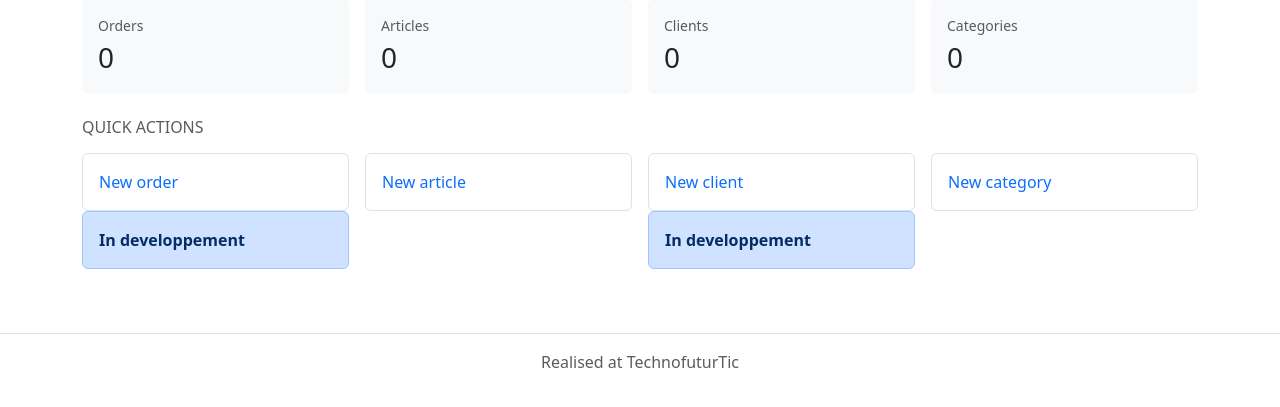
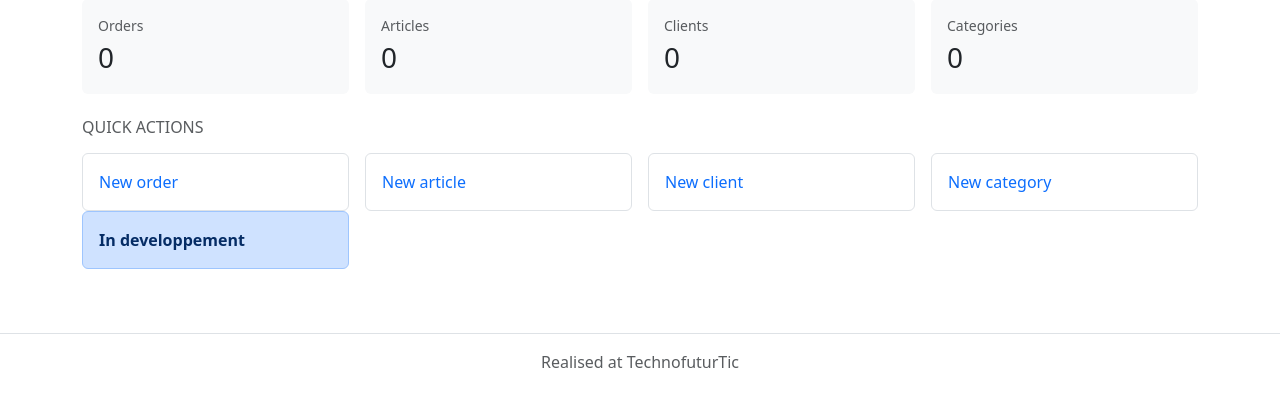
Before and after one commit to CorentinLeonet/Order-Management, a Flask app: page / in a window 1280 px wide. Shown: the part 181-588 px from the top of the page. Run offline with Flask 3, Linux system fonts and the light colour scheme; data that the repository does not hold is empty; some libraries are stand-ins or nearby versions.

Commit message:
main.index:
removed "in developpement" from new client

```diff
--- a/templates/pages/index.html
+++ b/templates/pages/index.html
@@ -53,12 +53,6 @@
     <div class="col-3">
         <a href="#" class="text-decoration-none">
             <div class="p-3 border rounded">New client</div>
-            <div
-                class="alert alert-primary"
-                role="alert"
-            >
-                <strong>In developpement</strong>
-            </div>
         </a>
     </div>
     <div class="col-3">
```
